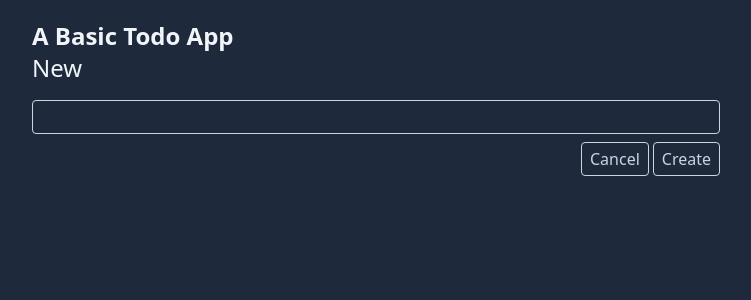
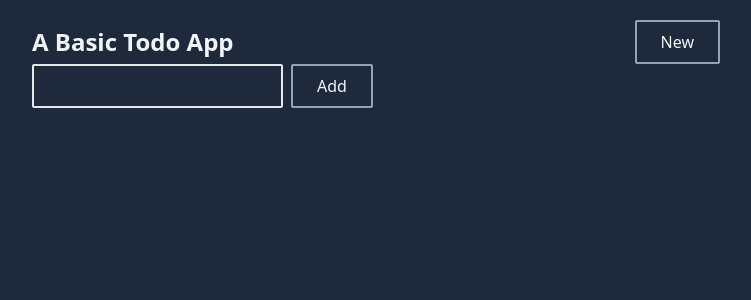
Before and after one commit to erischon/nextjs-cicd, a Next.js app: page /new in a window 1280 px wide. Shown: the top 300 px of the page, without its empty margins (264-1015 px from the left). Built offline with nearby package versions, Linux system fonts and the light colour scheme.

Commit message:
some tries

```diff
--- a/src/app/new/page.tsx
+++ b/src/app/new/page.tsx
@@ -1,6 +1,7 @@
 import prisma from "@/libs/prismadb";
 import { redirect } from "next/navigation";
 import Link from "next/link";
+import FormAddTodo from "@/components/FormAddTodo";
 
 async function createTodo(data: FormData) {
   "use server";
@@ -17,30 +18,7 @@ async function createTodo(data: FormData) {
 export default function Page() {
   return (
     <>
-      <header className="flex justify-between items-center mb-4">
-        <h1 className="text-2xl">New</h1>
-      </header>
-      <form action={createTodo} className="flex gap-2 flex-col">
-        <input
-          type="text"
-          name="title"
-          className="border border-slate-300 bg-transparent rounded px-2 py-1 outline-none focus-within:border-slate-100"
-        />
-        <div className="flex gap-1 justify-end">
-          <Link
-            href=".."
-            className="border border-slate-300 text-slate-300 px-2 py-1 rounded hover:bg-slate-700 focus-within:bg-slate-700 outline-none"
-          >
-            Cancel
-          </Link>
-          <button
-            type="submit"
-            className="border border-slate-300 text-slate-300 px-2 py-1 rounded hover:bg-slate-700 focus-within:bg-slate-700 outline-none"
-          >
-            Create
-          </button>
-        </div>
-      </form>
+      <FormAddTodo />
     </>
   );
 }
--- a/src/app/page.tsx
+++ b/src/app/page.tsx
@@ -21,10 +21,6 @@ export default async function Home() {
 
   return (
     <main className="">
-      <div className="flex my-10 w-fit mx-auto">
-        <FormAddTodo />
-      </div>
-
       <div className="flex gap-5 border border-slate-700 px-5 py-2 rounded-sm">
         <div>
           <input type="radio" />
--- a/src/components/layouts/Header.tsx
+++ b/src/components/layouts/Header.tsx
@@ -1,4 +1,5 @@
 import Link from "next/link";
+import Button from "../Button";
 
 /**
  * @description Header component
@@ -10,6 +11,10 @@ export function Header() {
       <Link href="/">
         <h1 className="text-2xl font-bold">A Basic Todo App</h1>
       </Link>
+
+      <Button>
+        <Link href="/new">New</Link>
+      </Button>
     </header>
   );
 }
```
